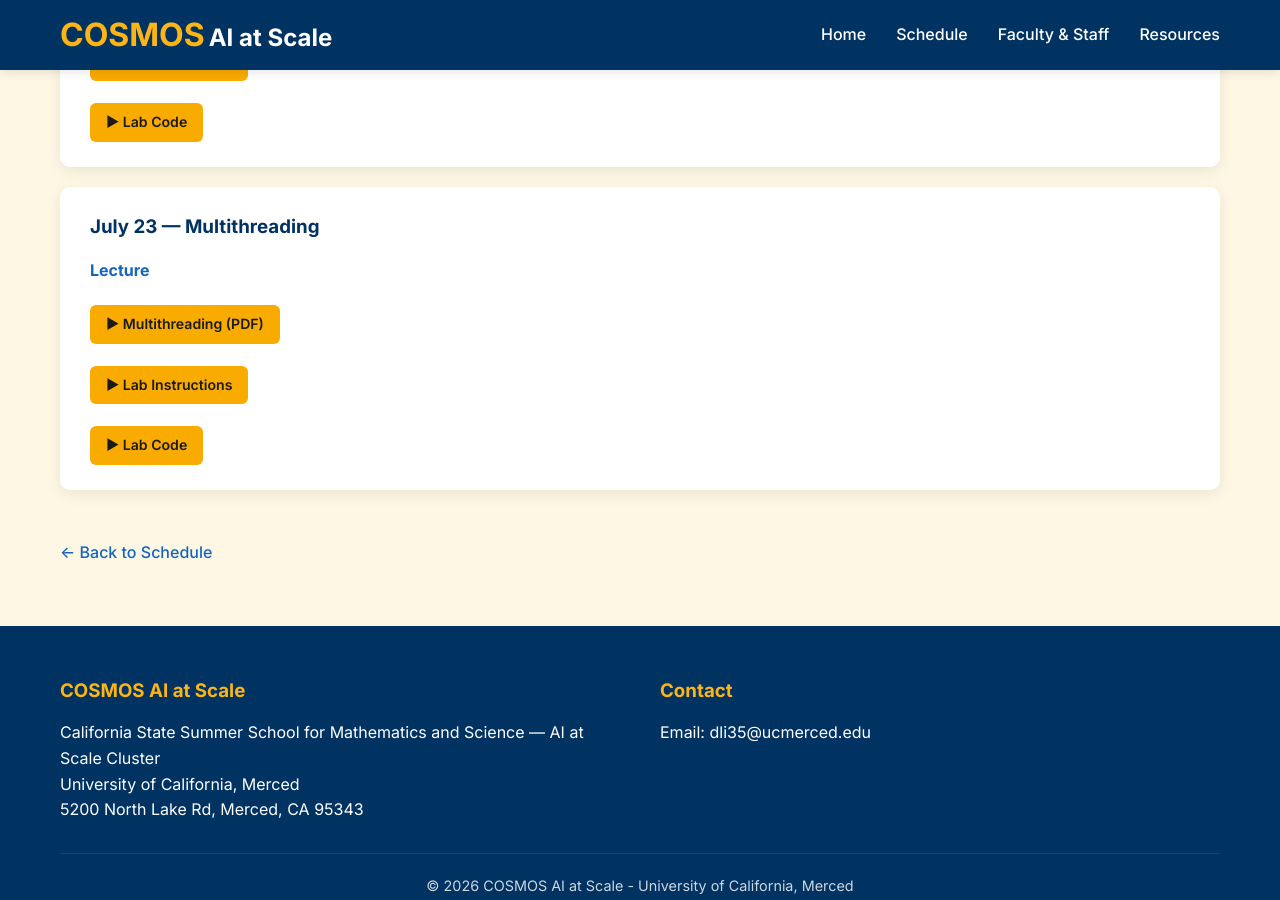
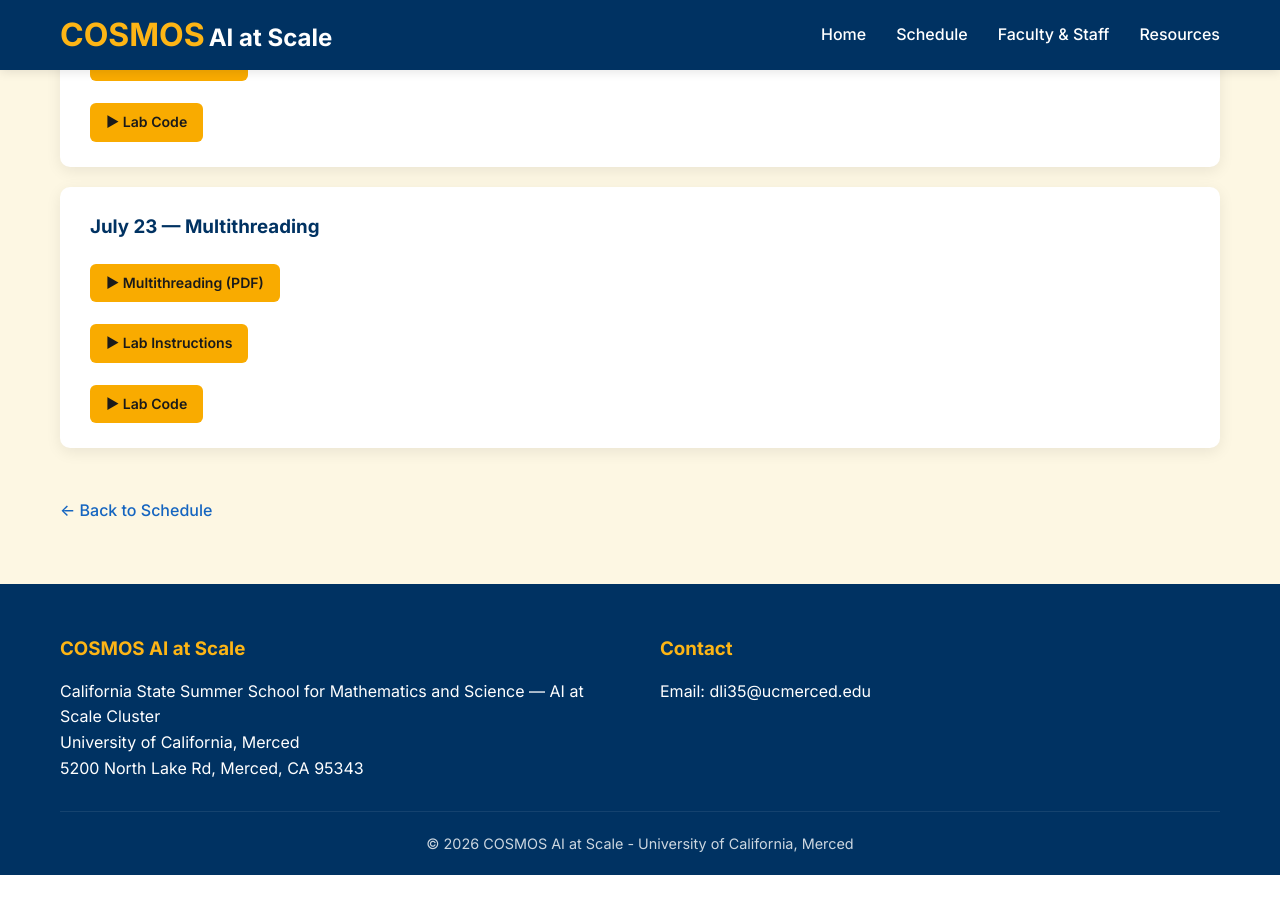
Before and after one commit to cosmos-ai-ucm/cosmos-ai-ucm.github.io, a Jekyll site: the page built from modules/scaling-parallelism.html, in a window 1280 px wide and 900 px high, scrolled down 664 px. Built offline with Jekyll 4.4.1, drawn with Linux system fonts in a browser that asks for light colours; after the commit the page ends 1539 px from its top, so only the background shows below that.

Commit message:
Remove lecture heading from July 23 activity

```diff
--- a/modules/scaling-parallelism.html
+++ b/modules/scaling-parallelism.html
@@ -41,7 +41,6 @@ title: Scaling & Parallelism
       <div class="activity-item">
         <h3>July 23 &mdash; Multithreading</h3>
 
-        <h4 style="margin-top:16px;color:var(--accent-color);">Lecture</h4>
         <p style="margin-top:10px;">
           <a class="colab-link" href="/modules/July23_slides.pdf" target="_blank" rel="noopener">
             &#9654; Multithreading (PDF)
```
